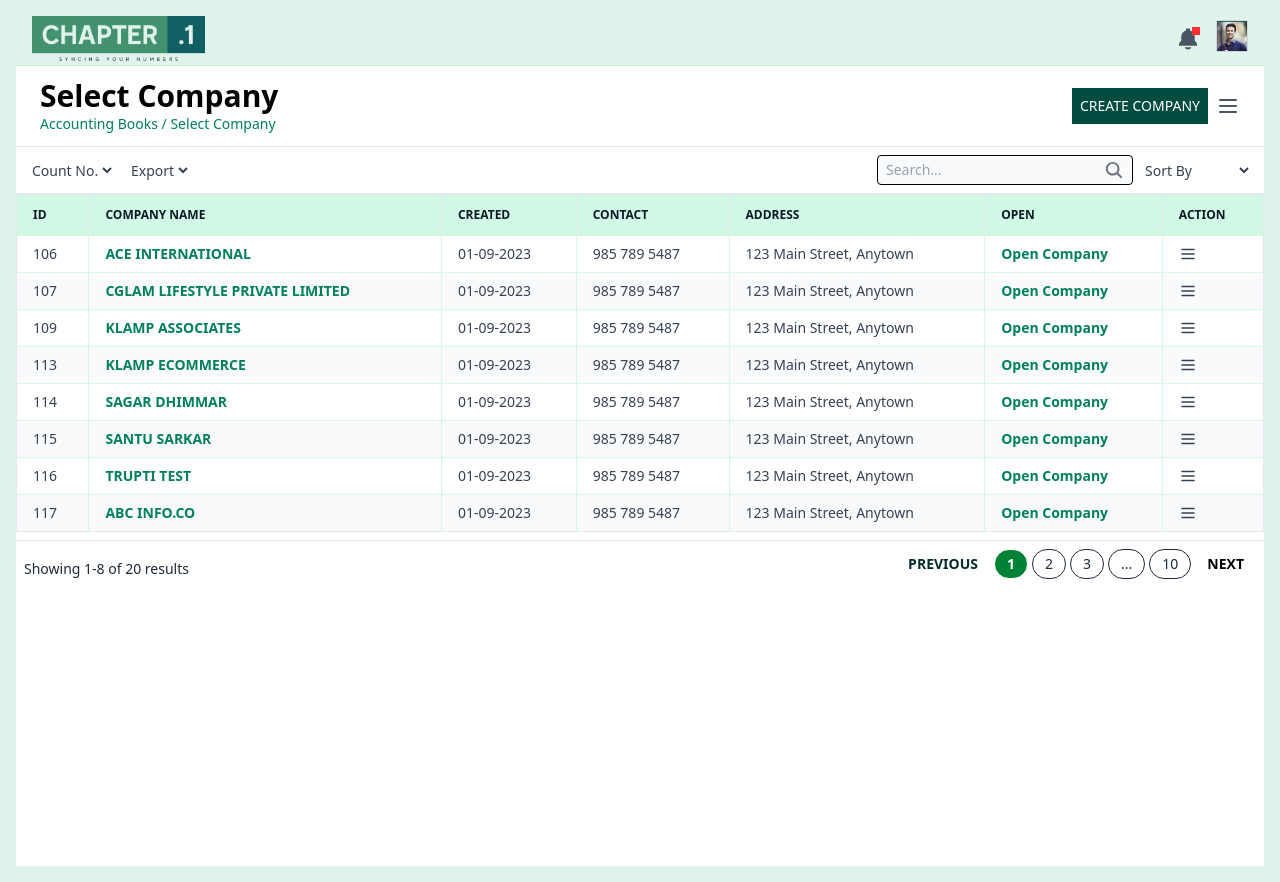
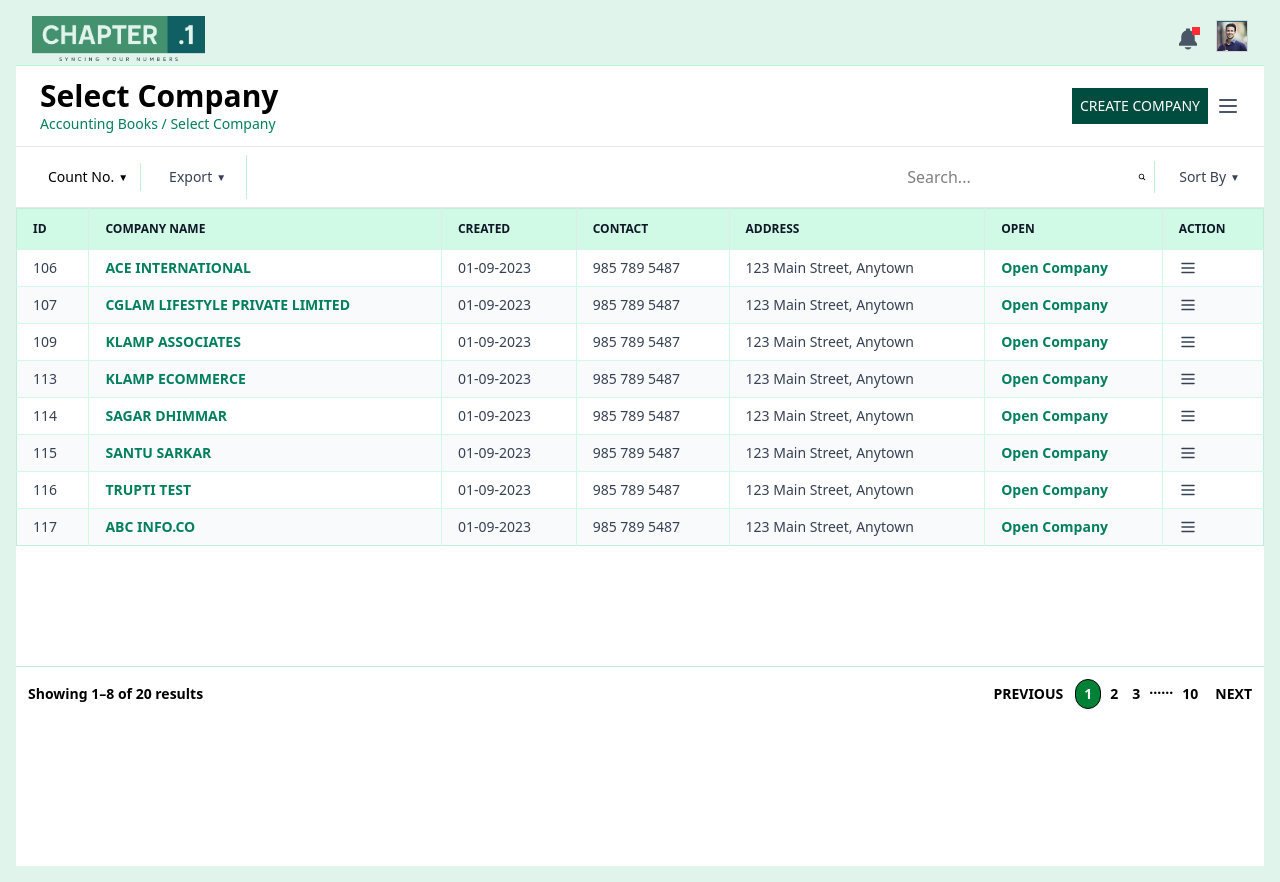
Before and after one commit to Deepika2342/chapter-1, a Next.js app: page /selectCompany in a window 1280 px wide. Built offline with nearby package versions, Linux system fonts and the light colour scheme.

Commit message:
changes on select company

```diff
--- a/src/app/(companyList)/selectCompany/page.tsx
+++ b/src/app/(companyList)/selectCompany/page.tsx
@@ -2,7 +2,7 @@
 
 import { Button } from "@/components/ui/button";
 import { useRouter } from "next/navigation";
-import { useState } from "react";
+import { useEffect, useState } from "react";
 import { IoSearch } from "react-icons/io5";
 import { LuMenu } from "react-icons/lu";
 
@@ -50,47 +50,107 @@ const SelectCompany = () => {
         </div>
 
         {/* Controls Section */}
-        <div className="flex flex-col sm:flex-row sm:items-center justify-between px-3 py-2 border-b border-gray-200 space-y-2 sm:space-y-0 sm:space-x-5">
-          <div className="flex flex-wrap items-center space-x-3">
-            <select className="text-sm bg-transparent outline-none text-gray-700 cursor-pointer hover:text-black">
-              <option value="no">Count No.</option>
-              <option value="10">10</option>
-              <option value="20">20</option>
-              <option value="50">50</option>
-              <option value="100">100</option>
-            </select>
+        <div className="flex flex-col sm:flex-row sm:items-center justify-between px-3 py-2 border-b border-gray-200 space-y-3 sm:space-y-0 sm:space-x-5 ">
+          <div className="flex flex-wrap items-center gap-4 border-0 border-r-1 border-r-border p-2">
 
-            <select className="text-sm bg-transparent outline-none text-gray-700 cursor-pointer hover:text-black">
-              <option value="export">Export</option>
-              <option value="copy">Copy</option>
-              <option value="csv">CSV</option>
-              <option value="pdf">PDF</option>
-              <option value="excel">Excel</option>
-            </select>
+            {/* Count No. Dropdown */}
+            <div className="relative">
+              <button
+                onClick={() => setMenuOpen(menuOpen === "count" ? null : "count")}
+                className="text-sm px-3 py-1 border-border-r bg-white hover:bg-gray-100 flex items-center gap-1 border-0 border-r-1 border-r-border p-2"
+              >
+                Count No.
+                <span className="text-[10px]">▼</span>
+              </button>
+              {menuOpen === "count" && (
+                <div className="absolute z-15 mt-1 bg-white border shadow-md w-28">
+                  {["10", "20", "50", "100"].map((count) => (
+                    <button
+                      key={count}
+                      onClick={() => {
+                        console.log("Count:", count);
+                        setMenuOpen(null);
+                      }}
+                      className="block w-full text-left px-3 py-2 text-sm hover:bg-gray-100"
+                    >
+                      {count}
+                    </button>
+                  ))}
+                </div>
+              )}
+            </div>
+
+            {/* Export Dropdown */}
+            <div className="relative">
+              <button
+                onClick={() => setMenuOpen(menuOpen === "export" ? null : "export")}
+                className="text-sm px-3 py-1  bg-white hover:bg-gray-100 text-gray-700 flex items-center gap-1"
+              >
+                Export
+                <span className="text-[10px]">▼</span>
+              </button>
+              {menuOpen === "export" && (
+                <div className="absolute z-10 mt-1 bg-white border w-28">
+                  {["Copy", "CSV", "PDF", "Excel"].map((opt) => (
+                    <button
+                      key={opt}
+                      onClick={() => {
+                        console.log("Export:", opt);
+                        setMenuOpen(null);
+                      }}
+                      className="block w-full text-left px-3 py-2 text-sm hover:bg-gray-100"
+                    >
+                      {opt}
+                    </button>
+                  ))}
+                </div>
+              )}
+            </div>
           </div>
 
-          <div className="flex items-center w-full sm:w-auto space-x-2">
-            <div className="flex flex-1 sm:flex-none items-center w-full sm:w-64 border rounded px-2 py-1 bg-gray-50">
+          {/* Search and Sort Section */}
+          <div className="flex flex-col sm:flex-row items-center gap-3 w-full sm:w-auto ">
+            <div className="flex items-center w-full sm:w-64 px-2 py-1 border-0 border-r-1 border-r-border p-2" >
               <input
                 type="text"
                 placeholder="Search..."
-                className="flex-1 text-sm outline-none bg-transparent text-gray-700 placeholder-gray-400"
+                className=""
               />
-              <IoSearch className="w-5 h-5 text-gray-500" />
+              <IoSearch className="w-5 h-5 text-2xl" />
             </div>
 
-            <select className="text-sm bg-transparent outline-none text-gray-700 cursor-pointer hover:text-black">
-              <option value="">Sort By</option>
-              <option value="date">Created Date</option>
-              <option value="year">Financial Year</option>
-              <option value="alpha">A to Z</option>
-            </select>
+            {/* Sort Dropdown */}
+            <div className="relative">
+              <button
+                onClick={() => setMenuOpen(menuOpen === "sort" ? null : "sort")}
+                className="text-sm px-3 py-1  bg-white hover:bg-gray-100 text-gray-700 flex items-center gap-1"
+              >
+                Sort By
+                <span className="text-[10px]">▼</span>
+              </button>
+              {menuOpen === "sort" && (
+                <div className="absolute z-15  bg-white  w-36">
+                  {["Created Date", "Financial Year", "A to Z"].map((sort) => (
+                    <button
+                      key={sort}
+                      onClick={() => {
+                        console.log("Sort:", sort);
+                        setMenuOpen(null);
+                      }}
+                      className="block w-full text-left px-3 py-2 text-sm hover:bg-gray-100"
+                    >
+                      {sort}
+                    </button>
+                  ))}
+                </div>
+              )}
+            </div>
           </div>
         </div>
 
         {/* Table Section */}
-        <div className="overflow-x-auto">
-          <table className="min-w-full text-sm text-left text-gray-700 border border-gray-200">
+        <div className="">
+          <table className="min-w-full text-sm text-left text-gray-700 border border-border">
             <thead className="bg-emerald-100 text-gray-900 uppercase text-xs font-semibold">
               <tr>
                 <th className="px-4 py-3 border-r border-gray-200">ID</th>
@@ -142,7 +202,7 @@ const SelectCompany = () => {
                         </button>
                         <button
                           onClick={() => alert(`Delete ${company.name}`)}
-                          className="block w-full text-left px-3 py-2 hover:bg-gray-100 text-red-600"
+                          className="block w-full text-left px-3 py-2 hover:bg-gray-100"
                         >
                           Delete
                         </button>
@@ -156,27 +216,21 @@ const SelectCompany = () => {
         </div>
 
         {/* Footer Section */}
-        <div className="flex flex-col sm:flex-row justify-between items-end bg-white mt-2 p-2 border-t border-gray-200 space-y-2 sm:space-y-0">
-          <div className="text-sm text-gray-800">
-            Showing <span className="font-medium">1-8</span> of <span className="font-medium">20</span> results
-          </div>
+        <div className="flex flex-col sm:flex-row justify-between items-center bg-white p-3 border-t border-border mt-30 mb-2 text-sm text-black font-bold">
+          <p>Showing 1–8 of 20 results</p>
 
-          <div className="flex flex-wrap items-center space-x-1 text-sm">
-            <button className="px-3 py-1 text-[#072B2C] font-bold">PREVIOUS</button>
-
-            {[1, 2, 3, "...", 10].map((page, idx) => (
-              <button
-                key={idx}
-                className={`px-3 py-1 border rounded-full ${page === 1 ? "bg-green-700 text-white font-bold" : "text-gray-800"}`}
-              >
-                {page}
-              </button>
-            ))}
-
-            <button className="px-3 py-1 text-black font-bold">NEXT</button>
+          <div className="flex items-center space-x-3">
+            <button className="text-black font-bold hover:text-green-700">PREVIOUS</button>
+            <div className="flex space-x-1">
+              <button className="px-2 py-1 border border-black rounded-full text-white bg-green-700">1</button>
+              <button className="text-black px-1 py-1 border border-white rounded-full">2</button>
+              <button className="text-black px-1 py-1 border border-white rounded-full">3</button>
+              <span>......</span>
+              <button className="text-black px-1 py-1 border border-white rounded-full">10</button>
+            </div>
+            <button className="text-black">NEXT</button>
           </div>
         </div>
-
       </div>
     </div>
   );
```
